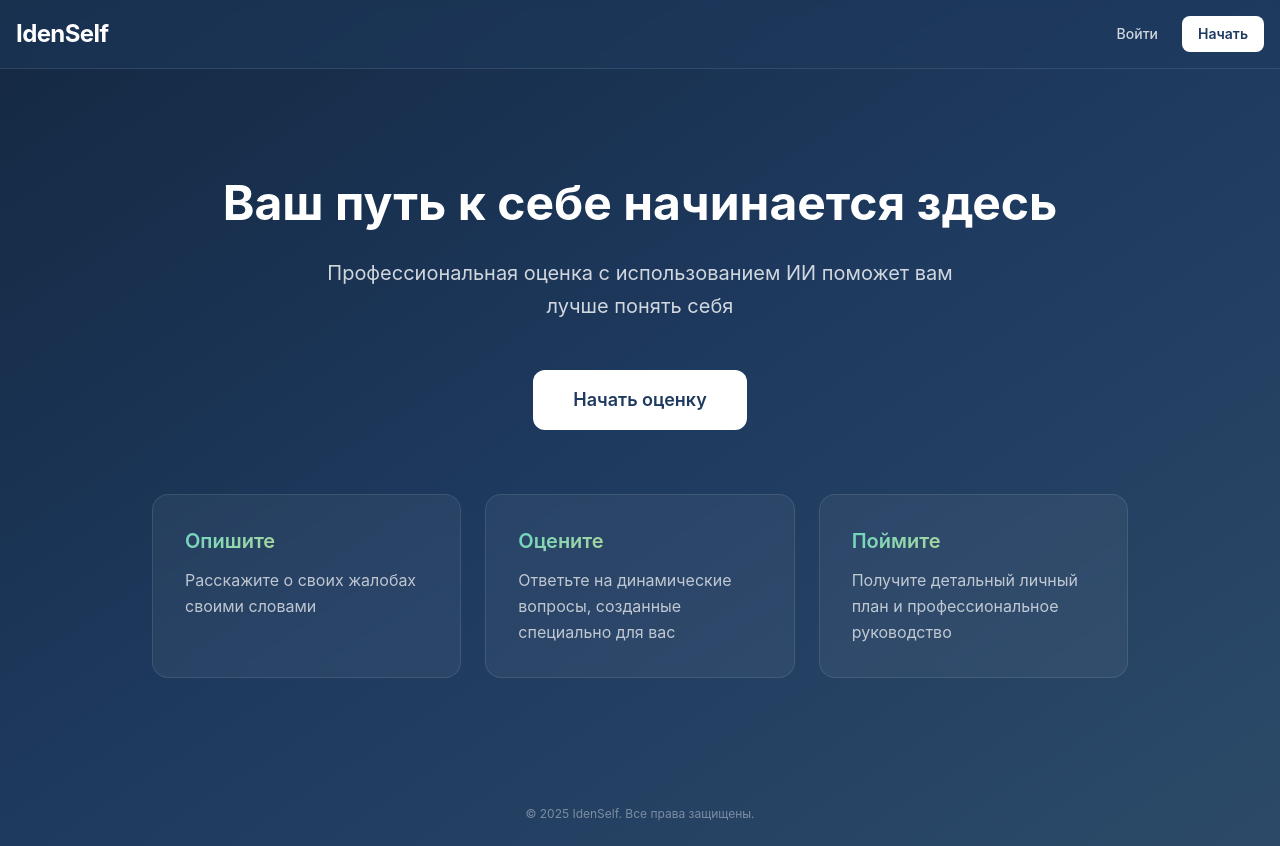
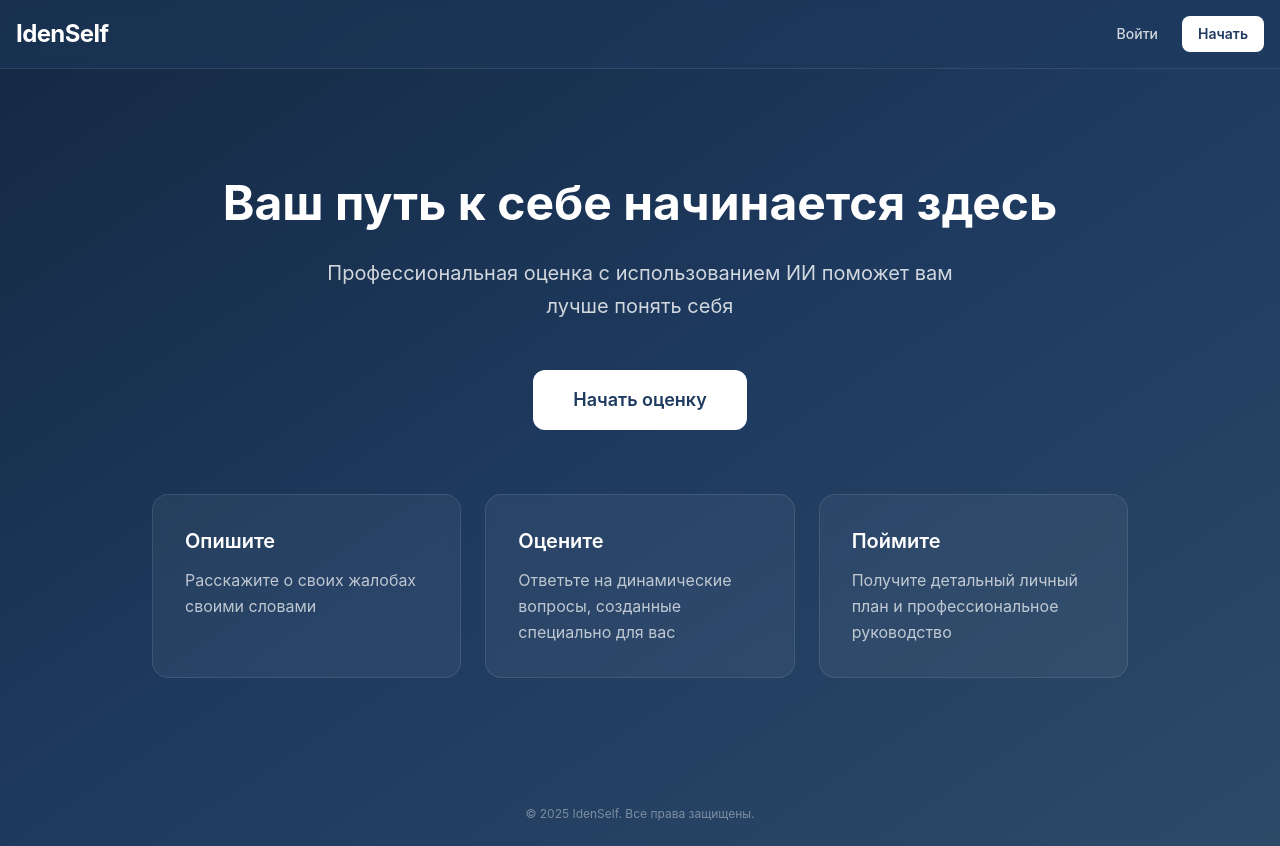
Before and after one commit to zagovormasonov/idenself, a React (Vite) app in the folder client/: page / in a window 1280 px wide. Built offline with nearby package versions, Linux system fonts and the light colour scheme.

Commit message:
Replace remaining gradient texts with white

```diff
--- a/client/src/App.tsx
+++ b/client/src/App.tsx
@@ -20,15 +20,15 @@ const HomePage = () => (
     </div>
     <div className="grid grid-cols-1 md:grid-cols-3 gap-6 text-left mt-12">
         <div className="p-8 bg-white/5 backdrop-blur-sm rounded-2xl border border-white/10 hover:bg-white/10 transition-all">
-            <h3 className="font-semibold text-xl mb-3 bg-gradient-brand bg-clip-text text-transparent">Опишите</h3>
+            <h3 className="font-semibold text-xl mb-3 text-white">Опишите</h3>
             <p className="text-white/70 leading-relaxed">Расскажите о своих жалобах своими словами</p>
         </div>
         <div className="p-8 bg-white/5 backdrop-blur-sm rounded-2xl border border-white/10 hover:bg-white/10 transition-all">
-            <h3 className="font-semibold text-xl mb-3 bg-gradient-brand bg-clip-text text-transparent">Оцените</h3>
+            <h3 className="font-semibold text-xl mb-3 text-white">Оцените</h3>
             <p className="text-white/70 leading-relaxed">Ответьте на динамические вопросы, созданные специально для вас</p>
         </div>
         <div className="p-8 bg-white/5 backdrop-blur-sm rounded-2xl border border-white/10 hover:bg-white/10 transition-all">
-            <h3 className="font-semibold text-xl mb-3 bg-gradient-brand bg-clip-text text-transparent">Поймите</h3>
+            <h3 className="font-semibold text-xl mb-3 text-white">Поймите</h3>
             <p className="text-white/70 leading-relaxed">Получите детальный личный план и профессиональное руководство</p>
         </div>
     </div>
--- a/client/src/pages/LoginPage.tsx
+++ b/client/src/pages/LoginPage.tsx
@@ -52,7 +52,7 @@ export const LoginPage: React.FC = () => {
           </button>
         </form>
         <p className="mt-6 text-center text-sm text-white/60">
-          Нет аккаунта? <Link to="/register" className="bg-gradient-brand bg-clip-text text-transparent font-semibold hover:underline">Зарегистрироваться</Link>
+          Нет аккаунта? <Link to="/register" className="text-white font-semibold hover:underline">Зарегистрироваться</Link>
         </p>
       </div>
     </div>
--- a/client/src/pages/RegisterPage.tsx
+++ b/client/src/pages/RegisterPage.tsx
@@ -55,7 +55,7 @@ export const RegisterPage: React.FC = () => {
           </button>
         </form>
          <p className="mt-6 text-center text-sm text-white/60">
-          Уже есть аккаунт? <Link to="/login" className="bg-gradient-brand bg-clip-text text-transparent font-semibold hover:underline">Войти</Link>
+          Уже есть аккаунт? <Link to="/login" className="text-white font-semibold hover:underline">Войти</Link>
         </p>
       </div>
     </div>
```
